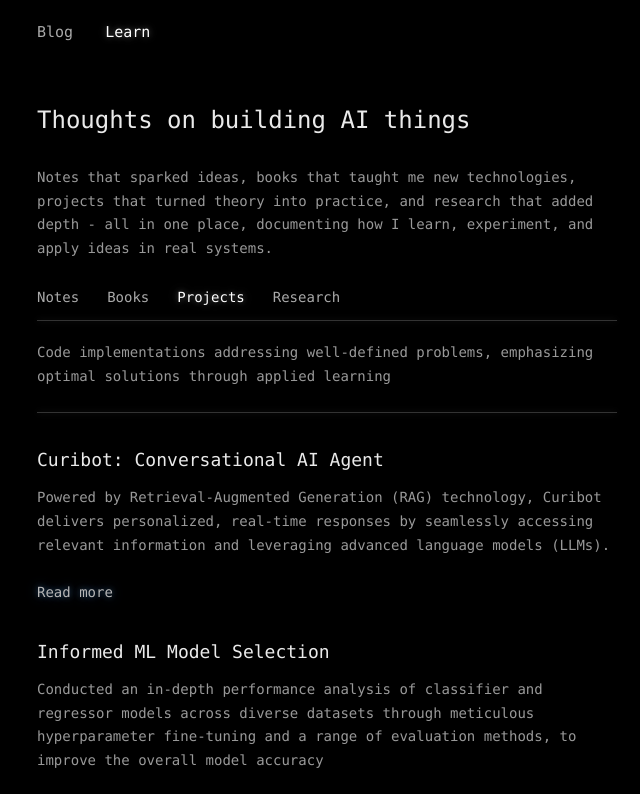
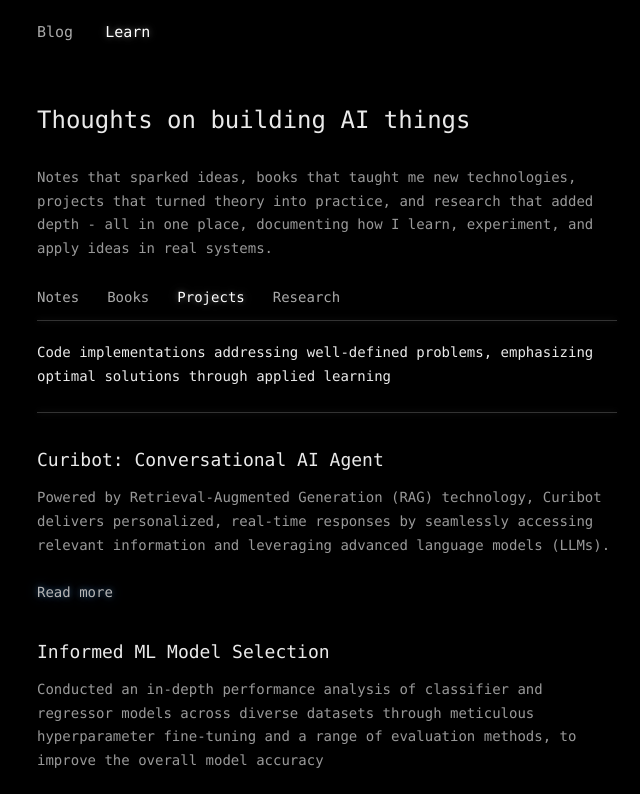
Before and after one commit to jaiganesh-vr/jaiganesh-vr.github.io, a plain HTML site: page projects.html in a window 1280 px wide. Shown: the top 794 px of the page, without its empty margins (313-953 px from the left). Drawn offline with Linux system fonts and the light colour scheme.

Commit message:
Update projects.html

```diff
--- a/projects.html
+++ b/projects.html
@@ -30,7 +30,7 @@
 
   <div class="divider"></div>
 
-  <p class="muted">Code implementations addressing well-defined problems, emphasizing optimal solutions through applied learning</p>
+  <p>Code implementations addressing well-defined problems, emphasizing optimal solutions through applied learning</p>
 
   <div class="divider"></div>
 
```
